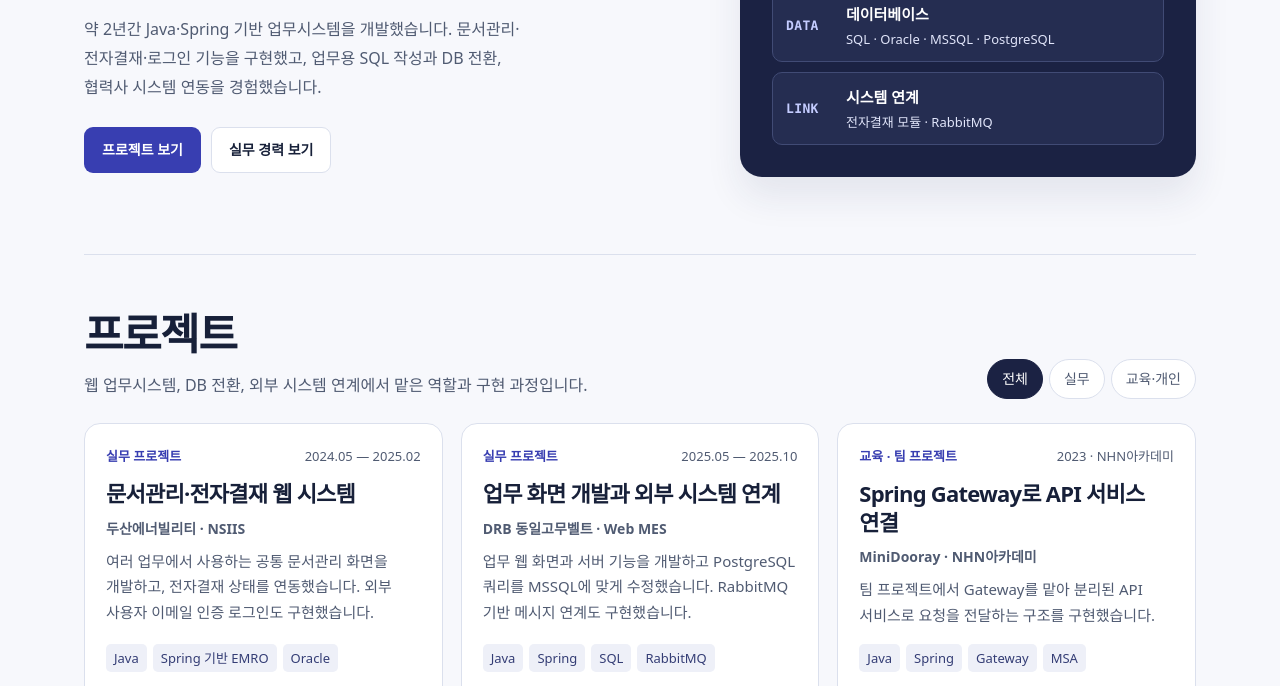
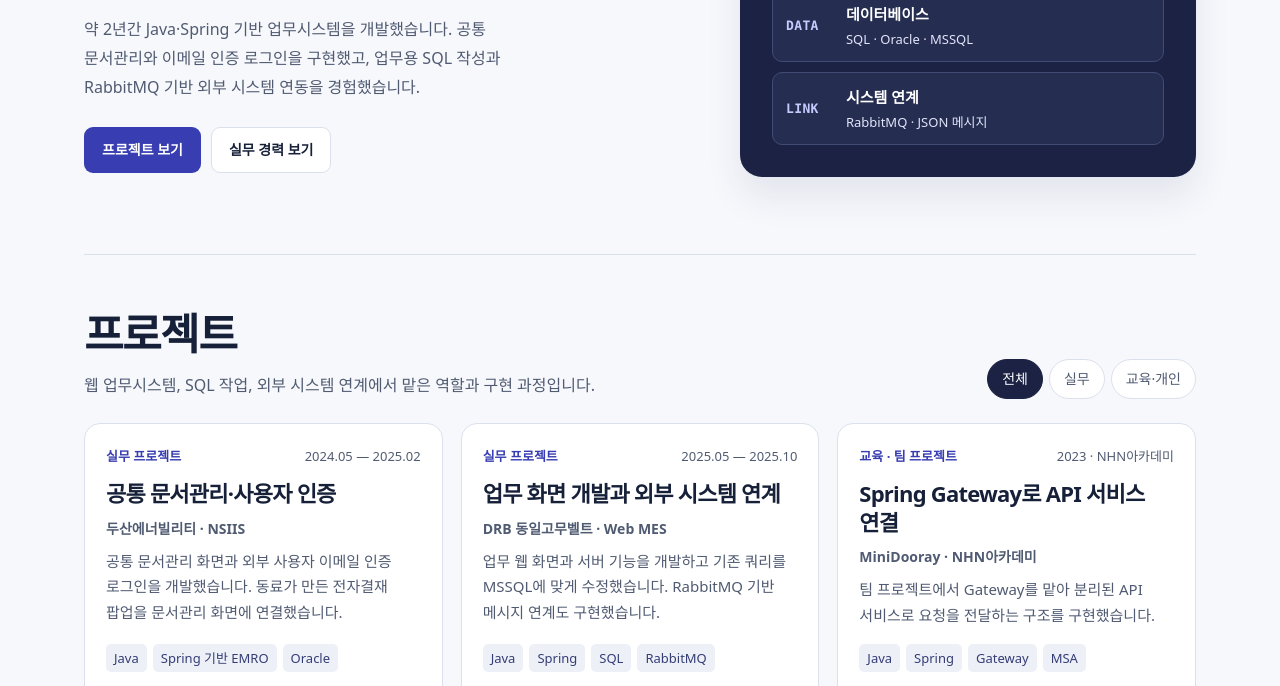
Before and after one commit to lsw9395/portfolio, a plain HTML site: page index.html in a window 1280 px wide. Shown: the part 426-1112 px from the top of the page. Drawn offline with Linux system fonts and the light colour scheme.

Commit message:
포트폴리오의 SQL 작업과 전자결재 담당 범위 명확화

```diff
--- a/app.js
+++ b/app.js
@@ -2,7 +2,7 @@ const projects = [
   {
     "id": "nsiis",
     "category": "work",
-    "name": "문서관리·전자결재 웹 시스템",
+    "name": "공통 문서관리·사용자 인증",
     "period": "2024.05 — 2025.02",
     "label": "실무 프로젝트",
     "tags": [
@@ -10,12 +10,12 @@ const projects = [
       "Spring 기반 EMRO",
       "Oracle"
     ],
-    "summary": "여러 업무에서 사용하는 공통 문서관리 화면을 개발하고, 전자결재 상태를 연동했습니다. 외부 사용자 이메일 인증 로그인도 구현했습니다.",
-    "role": "공통 게시판·문서관리, 전자결재 연계, 로그인·이메일 인증, 기간별 일정 조회 개발",
+    "summary": "공통 문서관리 화면과 외부 사용자 이메일 인증 로그인을 개발했습니다. 동료가 만든 전자결재 팝업을 문서관리 화면에 연결했습니다.",
+    "role": "공통 게시판·문서관리, 외부 사용자 이메일 인증 로그인, 기간별 일정 조회 개발 및 기존 전자결재 팝업 연결",
     "context": "두산에너빌리티에서 실무 문서로 관리하던 업무를 NSIIS로 옮기는 프로젝트였습니다.",
     "actions": [
       "호출 화면에서 전달한 게시판 ID로 문서를 조회하고, 업무 유형에 맞는 목록과 상세 화면을 불러오도록 구현했습니다. 회의록에는 메일 발송일과 수신자를, 프로젝트 문서에는 문서번호와 개정번호, 결재 상태를 표시했습니다.",
-      "프로젝트 문서를 개정할 때 기존 개정번호와 중복되는지 확인하도록 구현했습니다. 결재 팝업을 맡은 동료와 전달할 데이터를 정하고, 결재 진행 상태와 결과를 문서관리 화면에 반영했습니다.",
+      "프로젝트 문서를 개정할 때 기존 개정번호와 중복되는지 확인하도록 구현했습니다. 동료가 개발한 전자결재 팝업을 문서관리 화면에서 열 수 있도록 연결하고, 결재 진행 상태와 결과를 문서관리 화면에 표시했습니다.",
       "외부 사용자 로그인 화면과 이메일 인증 기능을 개발했습니다. 사용자가 이메일로 받은 인증번호를 JSP 화면에 입력하면 Java 서버에서 검증하고, 인증에 성공하면 로그인 후 화면으로 이동하도록 연결했습니다.",
       "기존 달력형 일정 화면을 표로 바꾸고 조회 기간에 맞춰 날짜 열을 생성해, 담당자별 업무를 기간 단위로 확인할 수 있도록 했습니다."
     ],
@@ -36,15 +36,15 @@ const projects = [
       "SQL",
       "RabbitMQ"
     ],
-    "summary": "업무 웹 화면과 서버 기능을 개발하고 PostgreSQL 쿼리를 MSSQL에 맞게 수정했습니다. RabbitMQ 기반 메시지 연계도 구현했습니다.",
-    "role": "Java·Spring Framework 기반 Web MES 개발(JSP·JavaScript·SQL), PostgreSQL에서 MSSQL로 DB 전환, Spring Boot·RabbitMQ 기반 설비제어시스템(MCS) 연동",
+    "summary": "업무 웹 화면과 서버 기능을 개발하고 기존 쿼리를 MSSQL에 맞게 수정했습니다. RabbitMQ 기반 메시지 연계도 구현했습니다.",
+    "role": "Java·Spring Framework 기반 Web MES 개발(JSP·JavaScript·SQL), MSSQL에 맞춘 기존 SQL 수정, Spring Boot·RabbitMQ 기반 설비제어시스템(MCS) 연동",
     "context": "DRB 동일고무벨트 베트남 2공장의 스마트팩토리 전환 과정에서 Web MES를 구축하는 프로젝트였습니다.",
     "actions": [
       "일반 공정과 지원공정의 오더 접수, 작업지시 확정, 설비별 지시 현황, 오더별 생산진도 조회 기능을 개발했습니다. 각 기능의 JSP 화면과 Java 컨트롤러, SQL을 작성했습니다.",
       "생산 담당자가 계획 대비 실적을 그래프로 비교하고 작업장별 생산실적을 조회할 수 있도록 웹 화면을 개발했습니다.",
       "품질검사 관리와 제품 출하계획 등록은 JSP 화면부터 Java 컨트롤러·서비스, 데이터 조회와 저장에 쓰이는 SQL까지 구현했습니다. 재고실사와 품목별 라우팅 관리 화면도 개발했습니다.",
       "베트남 공장에서 작업자들과 제가 개발한 오더 접수 화면을 테스트했습니다. 실제로는 접수할 때 생산 설비까지 정한다는 피드백을 받아, 같은 화면에서 설비를 함께 배정하도록 구성을 바꿨습니다.",
-      "데이터베이스를 전환하며 기존 SQL을 MSSQL에 맞게 수정하고, Web MES의 공통 기능과 다국어 처리를 개발했습니다.",
+      "기존 SQL을 MSSQL에서 동작하도록 수정하고, Web MES의 공통 기능과 다국어 처리를 개발했습니다.",
       "자동화 설비 협력사와 정한 규격에 맞춰 Spring Boot로 JSON 메시지를 송수신하는 서버를 개발했습니다. tranId로 요청과 응답을 짝짓고 송수신 이력을 DB에 기록했습니다."
     ],
     "outcome": "베트남에서는 작업자들과 수정한 Web MES·PDA 기능을 다시 테스트했습니다. 부산공장 사전 테스트에서는 협력사와 양쪽의 메시지를 대조하고, 전송한 요청에 따라 자동창고 설비가 움직이는 것을 확인했습니다.",
--- a/index.html
+++ b/index.html
@@ -3,12 +3,12 @@
 <head>
   <meta charset="utf-8">
   <meta name="viewport" content="width=device-width,initial-scale=1">
-  <meta name="description" content="이성운 | Java·Spring 기반 웹 업무시스템, SQL·DB 전환, 외부 시스템 연계 실무 포트폴리오">
+  <meta name="description" content="이성운 | Java·Spring 기반 웹 업무시스템, 업무용 SQL, 외부 시스템 연계 실무 포트폴리오">
   <meta name="theme-color" content="#f7f8fc">
   <title>이성운 | Java 웹 개발자</title>
   <link rel="icon" href="./favicon.svg" type="image/svg+xml">
   <link rel="stylesheet" href="./style.css?v=20261122-web">
-  <script src="./app.js?v=20261122-web" defer></script>
+  <script src="./app.js?v=20261122-role" defer></script>
 </head>
 <body>
   <a class="skip" href="#main">본문으로 이동</a>
@@ -31,7 +31,7 @@
         <p class="eyebrow hero-kicker">이성운 <span aria-hidden="true">/</span> 개발 포트폴리오</p>
         <h1 id="hero-title">Java 웹 개발자</h1>
         <p class="hero-lead">Spring으로 업무에 필요한<br class="desktop-break"> 웹 기능을 만듭니다.</p>
-        <p class="intro">약 2년간 Java·Spring 기반 업무시스템을 개발했습니다. 문서관리·전자결재·로그인 기능을 구현했고, 업무용 SQL 작성과 DB 전환, 협력사 시스템 연동을 경험했습니다.</p>
+        <p class="intro">약 2년간 Java·Spring 기반 업무시스템을 개발했습니다. 공통 문서관리와 이메일 인증 로그인을 구현했고, 업무용 SQL 작성과 RabbitMQ 기반 외부 시스템 연동을 경험했습니다.</p>
         <div class="hero-actions">
           <a class="button primary" href="#projects">프로젝트 보기</a>
           <a class="button secondary" href="#experience">실무 경력 보기</a>
@@ -43,8 +43,8 @@
         <ul class="stack-list">
           <li><span class="stack-label">WEB</span><div><strong>웹 화면</strong><p>JSP · JavaScript</p></div></li>
           <li class="stack-primary"><span class="stack-label">APP</span><div><strong>서버 개발</strong><p>Java · Spring Framework · Spring Boot</p></div></li>
-          <li><span class="stack-label">DATA</span><div><strong>데이터베이스</strong><p>SQL · Oracle · MSSQL · PostgreSQL</p></div></li>
-          <li><span class="stack-label">LINK</span><div><strong>시스템 연계</strong><p>전자결재 모듈 · RabbitMQ</p></div></li>
+          <li><span class="stack-label">DATA</span><div><strong>데이터베이스</strong><p>SQL · Oracle · MSSQL</p></div></li>
+          <li><span class="stack-label">LINK</span><div><strong>시스템 연계</strong><p>RabbitMQ · JSON 메시지</p></div></li>
         </ul>
       </div>
     </section>
@@ -53,7 +53,7 @@
       <div class="projects-head">
         <div class="section-heading">
           <h2 id="projects-title">프로젝트</h2>
-          <p>웹 업무시스템, DB 전환, 외부 시스템 연계에서 맡은 역할과 구현 과정입니다.</p>
+          <p>웹 업무시스템, SQL 작업, 외부 시스템 연계에서 맡은 역할과 구현 과정입니다.</p>
         </div>
         <div class="filters" role="group" aria-label="프로젝트 분류">
           <button type="button" class="active" data-filter="all" aria-pressed="true">전체</button>
@@ -93,8 +93,8 @@
               <h3>재상피앤에스</h3>
               <p>Java·Spring 기반으로 고객사의 사내 업무시스템과 현장 운영 화면을 개발했습니다.</p>
               <ul>
-                <li>두산에너빌리티 NSIIS 공통 문서관리 화면, 전자결재 연계, 외부 사용자 이메일 인증 로그인을 구현했습니다.</li>
-                <li>Web MES·PDA 화면을 개발하고 PostgreSQL 쿼리를 MSSQL에 맞게 수정했습니다.</li>
+                <li>두산에너빌리티 NSIIS에서 공통 문서관리 화면과 외부 사용자 이메일 인증 로그인을 구현했습니다. 동료가 만든 전자결재 팝업을 문서관리 화면에 연결했습니다.</li>
+                <li>Web MES·PDA 화면을 개발하고 기존 쿼리를 MSSQL에 맞게 수정했습니다.</li>
                 <li>SCADA 설비 모니터링 화면을 구현하고 현장 데이터를 바탕으로 가동시간 계산 오류를 수정했습니다.</li>
               </ul>
             </div>
@@ -107,7 +107,7 @@
       <div class="section-heading"><h2 id="skills-title">기술</h2></div>
       <div class="skill-list">
         <div><h3>웹·서버 개발</h3><p>실무</p><div class="chips"><span>Java</span><span>Spring Framework</span><span>Spring Boot</span><span>JSP</span><span>JavaScript</span></div></div>
-        <div><h3>데이터베이스</h3><p>실무</p><div class="chips"><span>SQL</span><span>MyBatis</span><span>Oracle</span><span>MSSQL</span><span>PostgreSQL</span></div></div>
+        <div><h3>데이터베이스</h3><p>실무</p><div class="chips"><span>SQL</span><span>MyBatis</span><span>Oracle</span><span>MSSQL</span></div></div>
         <div><h3>시스템 연계</h3><p>실무</p><div class="chips"><span>RabbitMQ</span><span>JSON</span></div></div>
         <div><h3>협업·배포</h3><p>소스 관리 · 교육 과정에서 CI/CD 구성</p><div class="chips"><span>Git</span><span>SVN</span><span>GitHub Actions</span><span>Jenkins</span><span>Docker</span><span>Linux</span></div></div>
         <div><h3>앱·AI 및 기타</h3><p>교육 · 개인 프로젝트</p><div class="chips"><span>Spring Cloud Gateway</span><span>JPA</span><span>Flutter / Dart</span><span>TensorFlow Lite</span><span>OpenAI API</span><span>Unity</span></div></div>
```
